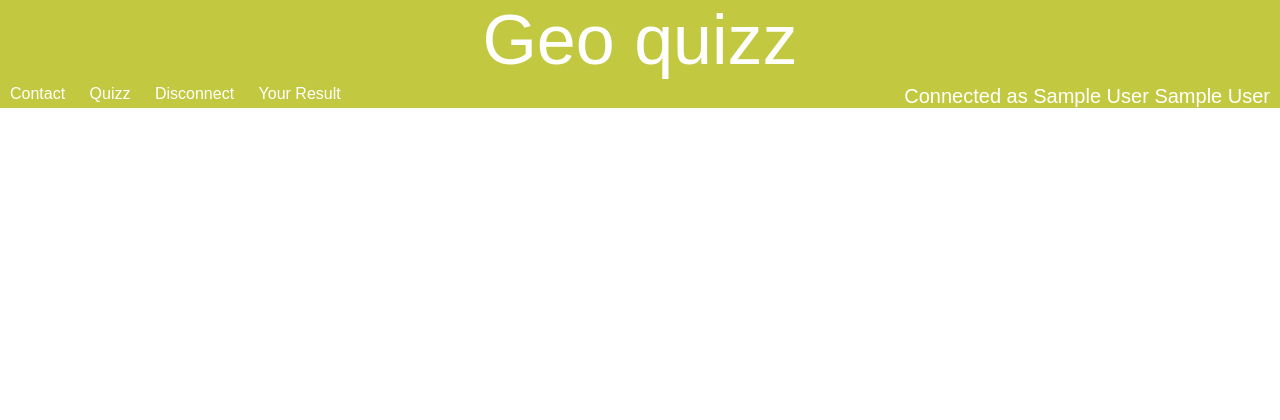
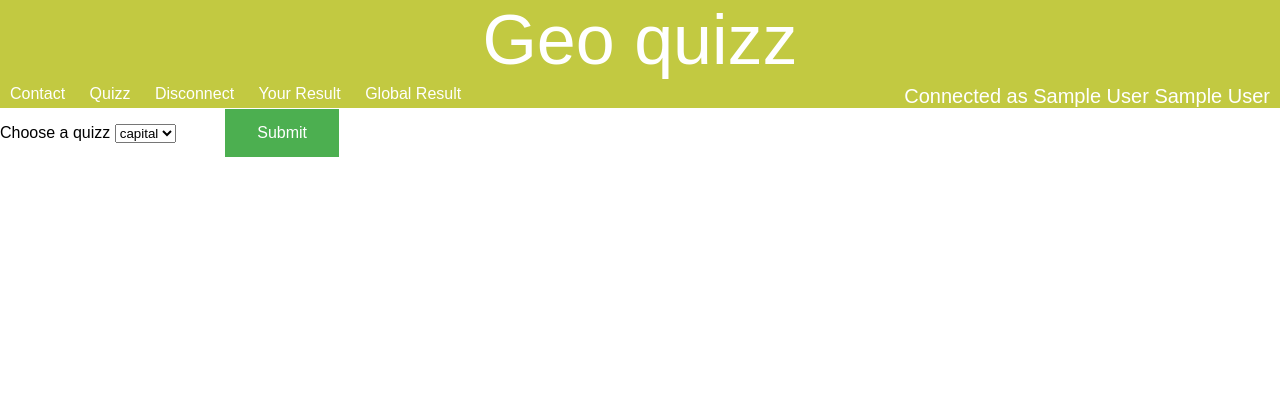
Before and after one commit to gael-courmont/web_dev, a PHP site: page /index.php?page=GlobalResult in a window 1280 px wide. Shown: the top 420 px of the page. Run offline with PHP 8.4, Linux system fonts and the light colour scheme; the visitor is signed in with stand-in values (Sample User, id 1); data comes from the database, SQL or seed files in the repository.

Commit message:
global result page and quizz selection

```diff
--- /dev/null
+++ b/GlobalResult.php
@@ -0,0 +1,20 @@
+<?php
+    function getUserScoreForQuizz($user,$quizz){
+
+    }
+    if(isset($_POST['quizz_id'])){
+
+    }
+    else{?>
+    <body>
+        <form action="index.php?page=GlobalResult" method="POST">
+            <label for="quizz select">Choose a quizz</label>
+                <select name="quizz_id" id="quizz_id">
+                    <?php foreach(getAllQuizz() as $quizz){?>
+                        <option value=<?php echo($quizz[0]);?> > <?php echo($quizz[1]);?> </option>
+                    <?php }?>
+                </select>
+            <input type="Submit" value="Submit" class="submitBtn">
+        </form>
+    </body>
+<?php }?>
--- a/header.php
+++ b/header.php
@@ -51,6 +51,11 @@
             Your Result
         </a>
     </div>
+    <div class="menuCategory">
+        <a href="index.php?page=GlobalResult" >
+            Global Result
+        </a>
+    </div>
 <?php } ?>
 
 <?php if (isset($_SESSION['loggedIn'])){ ?>
```
